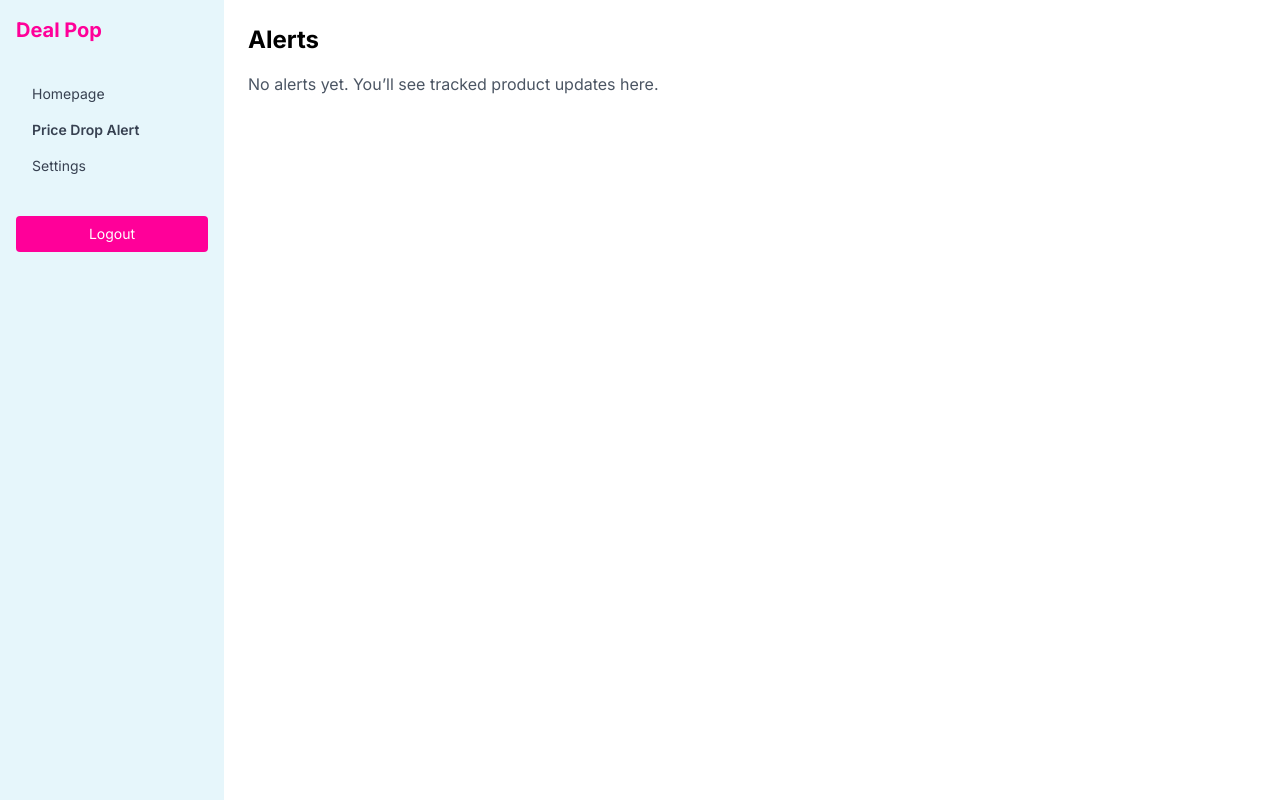
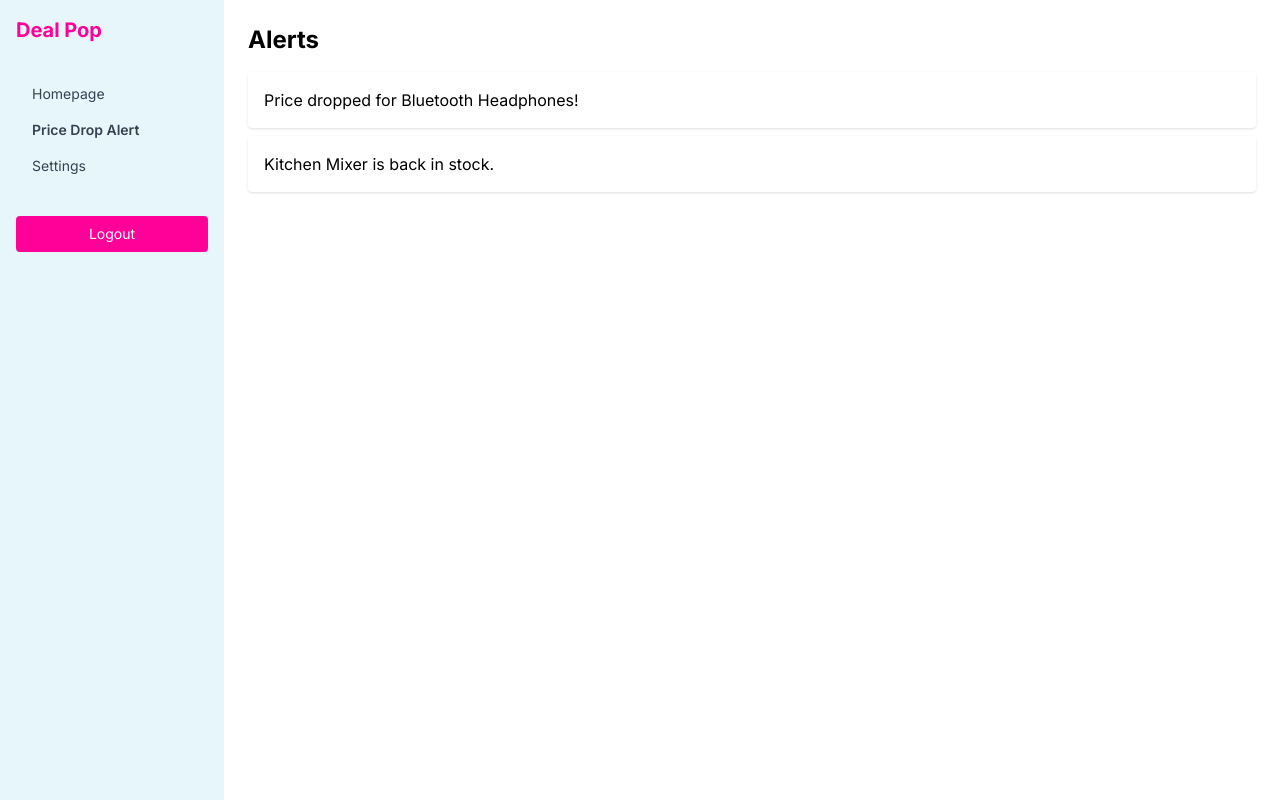
Before and after one commit to qstibbins/dealpop-frontend, a React (Vite) app: page /alerts in a window 1280 px wide. Built offline with nearby package versions, Linux system fonts and the light colour scheme; no server answers.

Commit message:
Retrieving alerts from API, falling back to fake alerts

```diff
--- a/src/views/Alerts.tsx
+++ b/src/views/Alerts.tsx
@@ -1,8 +1,50 @@
+import { useEffect, useState } from 'react';
+import { fetchWithAuth } from '../utils/fetcher';
+
+const API_BASE_URL = import.meta.env.VITE_API_BASE_URL || 'http://localhost:3000';
+
+// Dummy alerts to use as fallback
+const dummyAlerts = [
+  { id: '1', message: 'Price dropped for Bluetooth Headphones!' },
+  { id: '2', message: 'Kitchen Mixer is back in stock.' },
+];
+
 export default function Alerts() {
+  const [alerts, setAlerts] = useState<any[]>([]);
+  const [loading, setLoading] = useState(true);
+
+  useEffect(() => {
+    fetchWithAuth(`${API_BASE_URL}/api/alerts`)
+      .then((data) => {
+        if (Array.isArray(data) && data.length > 0) {
+          setAlerts(data);
+        } else {
+          setAlerts(dummyAlerts);
+        }
+        setLoading(false);
+      })
+      .catch(() => {
+        setAlerts(dummyAlerts);
+        setLoading(false);
+      });
+  }, []);
+
   return (
     <main className="p-6 flex-1 bg-white">
       <h1 className="text-2xl font-bold mb-4">Alerts</h1>
-      <p className="text-gray-600">No alerts yet. You’ll see tracked product updates here.</p>
+      {loading ? (
+        <p className="text-gray-600">Loading...</p>
+      ) : alerts.length === 0 ? (
+        <p className="text-gray-600">No alerts yet. You'll see tracked product updates here.</p>
+      ) : (
+        <ul className="space-y-2">
+          {alerts.map((alert, i) => (
+            <li key={alert.id || i} className="p-4 bg-pink-50 rounded shadow">
+              {alert.message || JSON.stringify(alert)}
+            </li>
+          ))}
+        </ul>
+      )}
     </main>
   );
 }
```
